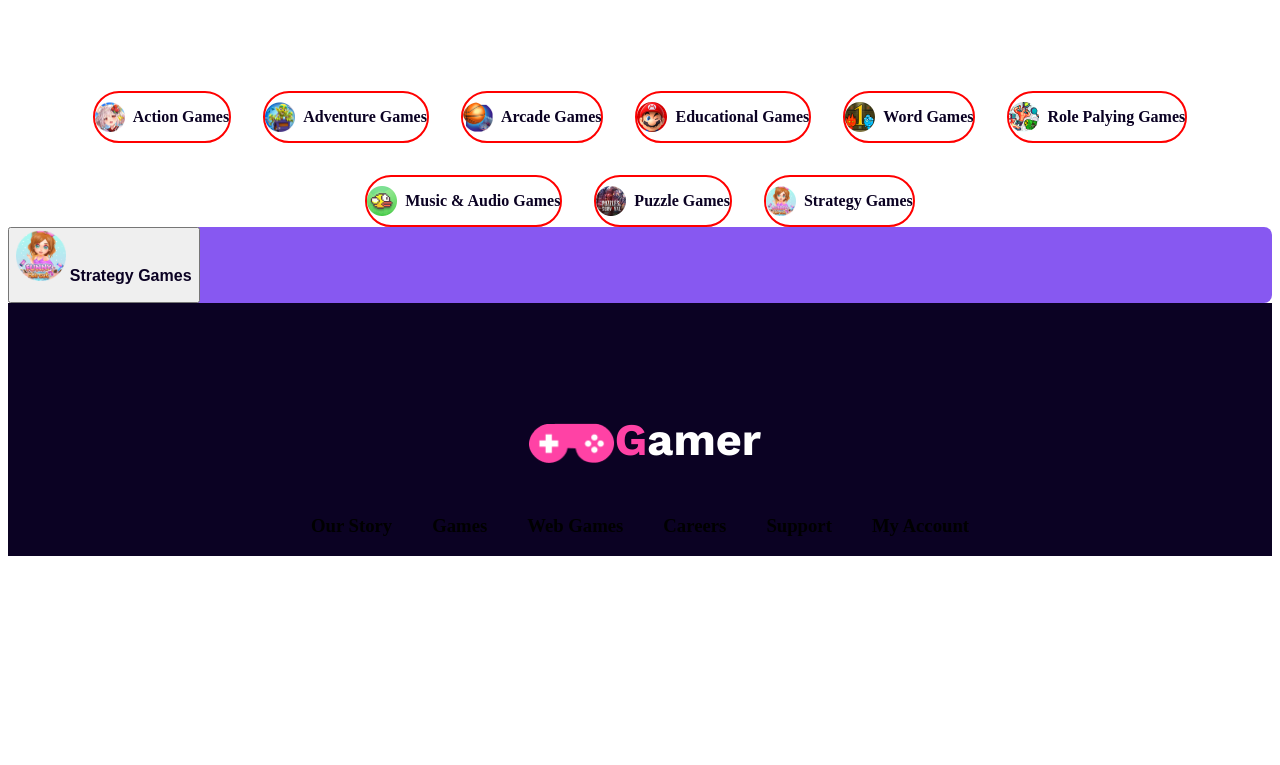
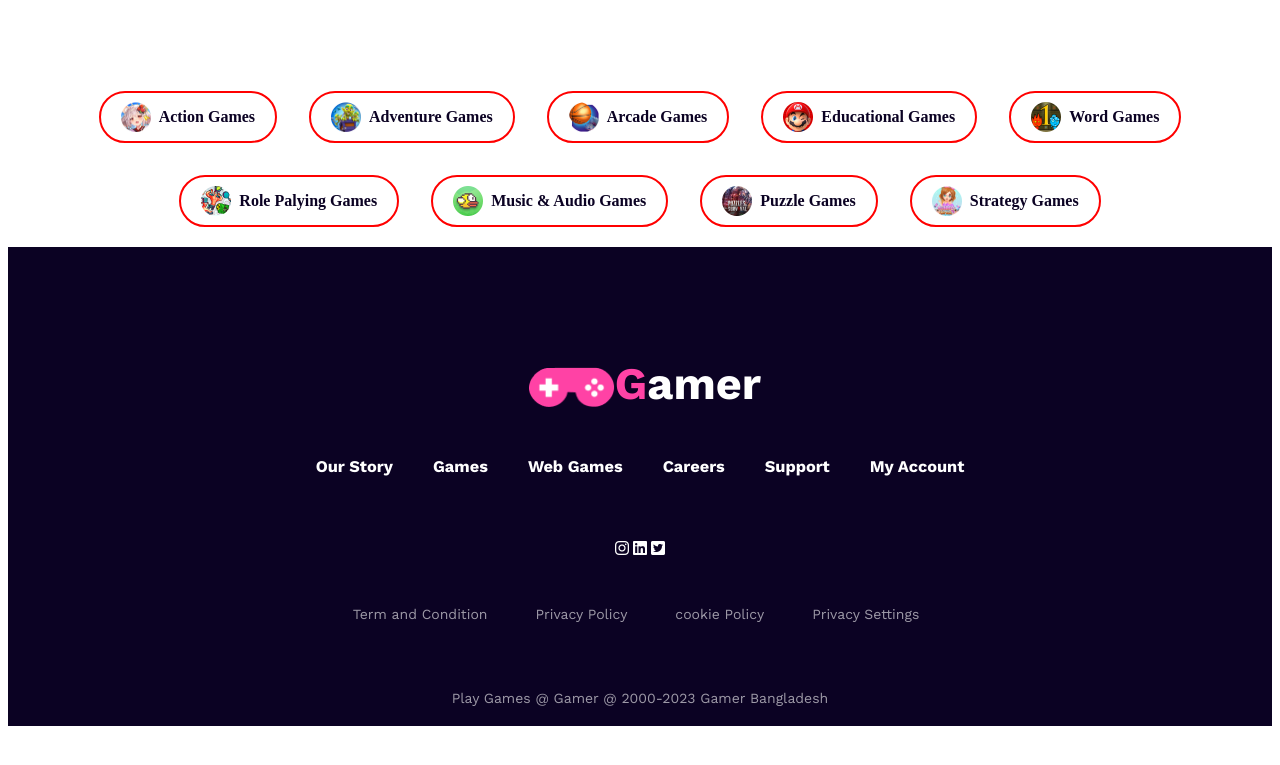
Before and after one commit to Rowshan-A-Tripti/game-assignment, a plain HTML site: page index.html in a window 1280 px wide. Shown: the part 1636-2401 px from the top of the page. Before the commit the page ends 2200 px from the top, so only its background shows below. Drawn offline with nearby package versions, Linux system fonts and the light colour scheme.

Commit message:
footer section complete

```diff
--- a/index.html
+++ b/index.html
@@ -139,10 +139,6 @@
 
 
         </section>
-        <div class="new">
-            <button><img src="images/Rectangle 19.png"/>
-            <span>Strategy Games</span></button>
-        </div>
 
 
     </main>
@@ -163,6 +159,21 @@
                 <h3>My Account</h3>
             </div>
         </div>
+        <div class="foot-icons">
+            <i class="fa-brands fa-instagram" style="color:#FFF"></i>
+            <i class="fa-brands fa-linkedin" style="color:#FFF"></i>
+            <i class="fa-brands fa-square-twitter" style="color:#FFF"></i>
+
+        </div>
+        <div>
+            <ul class="policy-text">
+                <li>Term and Condition</li>
+                <li>Privacy Policy</li>
+                <li>cookie Policy</li>
+                <li>Privacy Settings</li>
+              </ul>
+        </div>
+        <p>Play Games @ Gamer @ 2000-2023 Gamer Bangladesh</p>
 
 
     </footer>
--- a/stylecss/game.css
+++ b/stylecss/game.css
@@ -248,6 +248,7 @@
     align-items: center;
     flex-wrap: wrap;
     gap: 2rem;
+    padding-bottom: 20px;
 }
 .game-container div{
     border: 2px solid red;
@@ -256,27 +257,13 @@
     justify-content: center;
     align-items: center;
     gap: 0.5rem;
+    padding-left: 20px;
+    padding-right: 20px;
 }
 .game-container img{
     width: 30px;
 }
 .game-container span{
-    color:#0B0223;
-    font-size: 16px;
-    font-weight: 600;
-    line-height: 3rem;
-}
-.new{
-    background: #8758F1;
-    border-radius: 8px;
-    background-color: none;
-    display: flex;
-    gap: 0.5rem;
-}
-.new img{
-    width:50px;
-}
-.new span{
     color:#0B0223;
     font-size: 16px;
     font-weight: 600;
@@ -307,8 +294,36 @@ footer{
 }
 .last-list{
     display: flex;
+    color: #FFF;
+    font-family: Work sans;
+    font-size: 14px;
     justify-content: center;
     gap: 40px;
+}
+.foot-icons{
+    font: 3.5rem;
+    text-align: center;
+    margin: 3rem 0;
+    gap:3rem;
+}
+.foot-icons i {
+    gap: 3rem;
+}
+.policy-text,
+footer > p {
+  margin: 3rem;
+  display: flex;
+  justify-content: center;
+  color: rgba(255, 255, 255, 0.6);
+  text-align: center;
+  font-size: 14px;
+  font-family: Work sans;
+  font-weight: 500;
+  list-style-type: none;
+  padding-bottom: 20px;
+}
+.policy-text li {
+  margin-right: 3rem;
 }
 
 @media screen and (max-width: 576px) {
```
